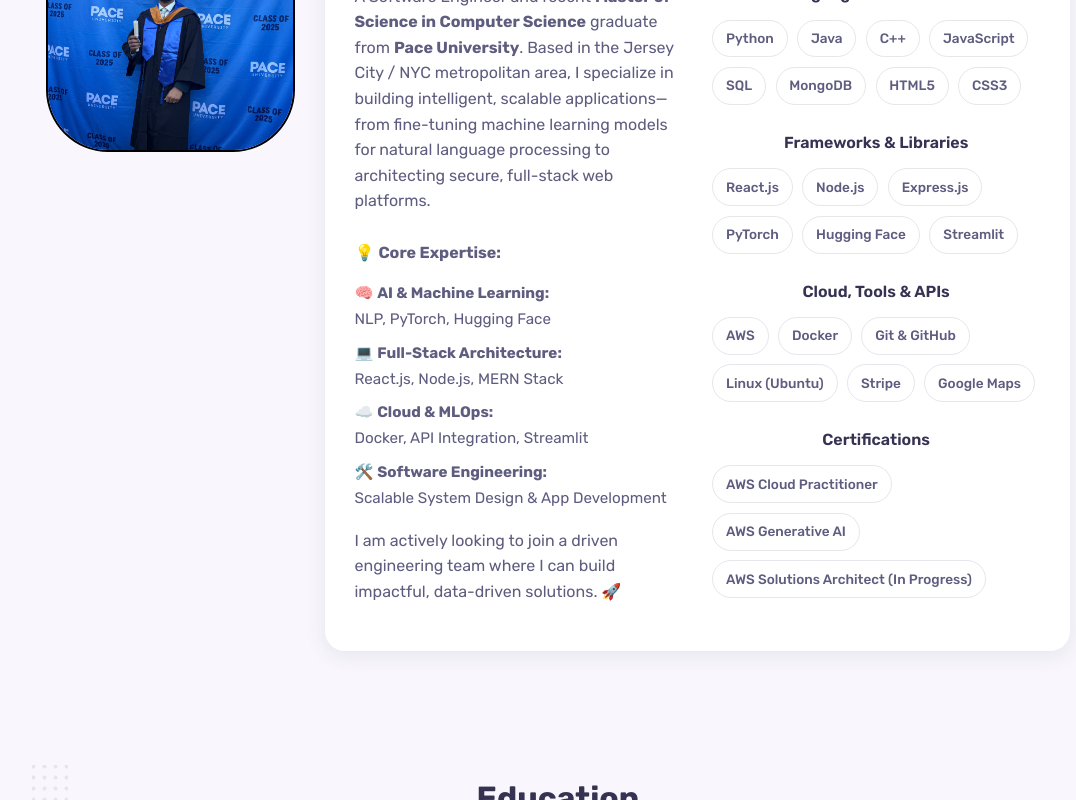
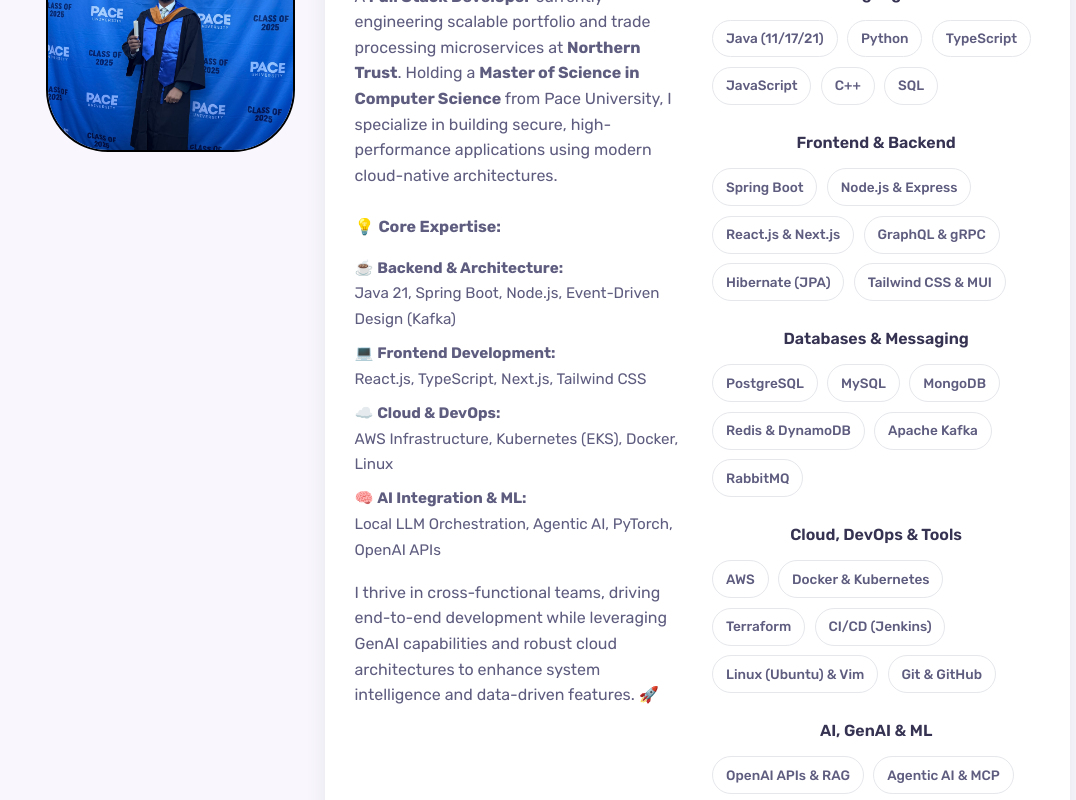
Before and after one commit to abhyaung/abhyaung.github.io, a React (Create React App) app: page / in a window 1280 px wide. Shown: the part 1000-1800 px from the top of the page, without its empty margins (82-1158 px from the left). Built offline with nearby package versions, Linux system fonts and the light colour scheme.

Commit message:
Updated the about me page

```diff
--- a/src/components/about/About.jsx
+++ b/src/components/about/About.jsx
@@ -3,49 +3,69 @@
 import Image from "../../assets/me-image-2.jpg";
 
 const About = () => {
-  // Categorized skills for a modern, clean UI
+  // Expanded categories encompassing all academic studies, enterprise experience, and architecture goals
   const skillCategories = [
     {
-      title: "Languages & Databases",
+      title: "Languages",
       skills: [
+        "Java (11/17/21)",
         "Python",
-        "Java",
+        "TypeScript",
+        "JavaScript",
         "C++",
-        "JavaScript",
         "SQL",
-        "MongoDB",
-        "HTML5",
-        "CSS3",
       ],
     },
     {
-      title: "Frameworks & Libraries",
+      title: "Frontend & Backend",
       skills: [
-        "React.js",
-        "Node.js",
-        "Express.js",
-        "PyTorch",
-        "Hugging Face",
+        "Spring Boot",
+        "Node.js & Express",
+        "React.js & Next.js",
+        "GraphQL & gRPC",
+        "Hibernate (JPA)",
+        "Tailwind CSS & MUI",
+      ],
+    },
+    {
+      title: "Databases & Messaging",
+      skills: [
+        "PostgreSQL",
+        "MySQL",
+        "MongoDB",
+        "Redis & DynamoDB",
+        "Apache Kafka",
+        "RabbitMQ",
+      ],
+    },
+    {
+      title: "Cloud, DevOps & Tools",
+      skills: [
+        "AWS",
+        "Docker & Kubernetes",
+        "Terraform",
+        "CI/CD (Jenkins)",
+        "Linux (Ubuntu) & Vim",
+        "Git & GitHub",
+      ],
+    },
+    {
+      title: "AI, GenAI & ML",
+      skills: [
+        "OpenAI APIs & RAG",
+        "Agentic AI & MCP",
+        "Ollama (Local LLMs)",
+        "PyTorch & Hugging Face",
         "Streamlit",
       ],
     },
     {
-      title: "Cloud, Tools & APIs",
+      title: "Certifications & Architecture",
       skills: [
-        "AWS",
-        "Docker",
-        "Git & GitHub",
-        "Linux (Ubuntu)",
-        "Stripe",
-        "Google Maps",
-      ],
-    },
-    {
-      title: "Certifications",
-      skills: [
+        "AWS Solutions Architect (SAA-C03) Studies",
         "AWS Cloud Practitioner",
         "AWS Generative AI",
-        "AWS Solutions Architect (In Progress)",
+        "Scalable Cloud Architecture",
       ],
     },
   ];
@@ -62,13 +82,7 @@
             <p className="about_description">
               Hello! I'm <strong>Abhyaung Havale</strong> 👋
               <br />
-              <br />A Software Engineer and recent{" "}
-              <strong>Master of Science in Computer Science</strong> graduate
-              from <strong>Pace University</strong>. Based in the Jersey City /
-              NYC metropolitan area, I specialize in building intelligent,
-              scalable applications—from fine-tuning machine learning models for
-              natural language processing to architecting secure, full-stack web
-              platforms.
+              <br />A <strong>Full Stack Developer</strong> currently engineering scalable portfolio and trade processing microservices at <strong>Northern Trust</strong>. Holding a <strong>Master of Science in Computer Science</strong> from Pace University, I specialize in building secure, high-performance applications using modern cloud-native architectures.
               <br />
               <br />
               💡 <strong>Core Expertise:</strong>
@@ -76,26 +90,25 @@
 
             <ul className="expertise_list">
               <li>
-                🧠 <strong>AI & Machine Learning:</strong>
-                <br></br> NLP, PyTorch, Hugging Face
+                ☕ <strong>Backend & Architecture:</strong>
+                <br></br> Java 21, Spring Boot, Node.js, Event-Driven Design (Kafka)
               </li>
               <li>
-                💻 <strong>Full-Stack Architecture:</strong>
-                <br></br> React.js, Node.js, MERN Stack
+                💻 <strong>Frontend Development:</strong>
+                <br></br> React.js, TypeScript, Next.js, Tailwind CSS
               </li>
               <li>
-                ☁️ <strong>Cloud & MLOps:</strong>
-                <br></br> Docker, API Integration, Streamlit
+                ☁️ <strong>Cloud & DevOps:</strong>
+                <br></br> AWS Infrastructure, Kubernetes (EKS), Docker, Linux
               </li>
               <li>
-                🛠️ <strong>Software Engineering:</strong>
-                <br></br> Scalable System Design & App Development
+                🧠 <strong>AI Integration & ML:</strong>
+                <br></br> Local LLM Orchestration, Agentic AI, PyTorch, OpenAI APIs
               </li>
             </ul>
 
             <p className="about_description" style={{ marginTop: "1rem" }}>
-              I am actively looking to join a driven engineering team where I
-              can build impactful, data-driven solutions. 🚀
+              I thrive in cross-functional teams, driving end-to-end development while leveraging GenAI capabilities and robust cloud architectures to enhance system intelligence and data-driven features. 🚀
             </p>
           </div>
 
```
